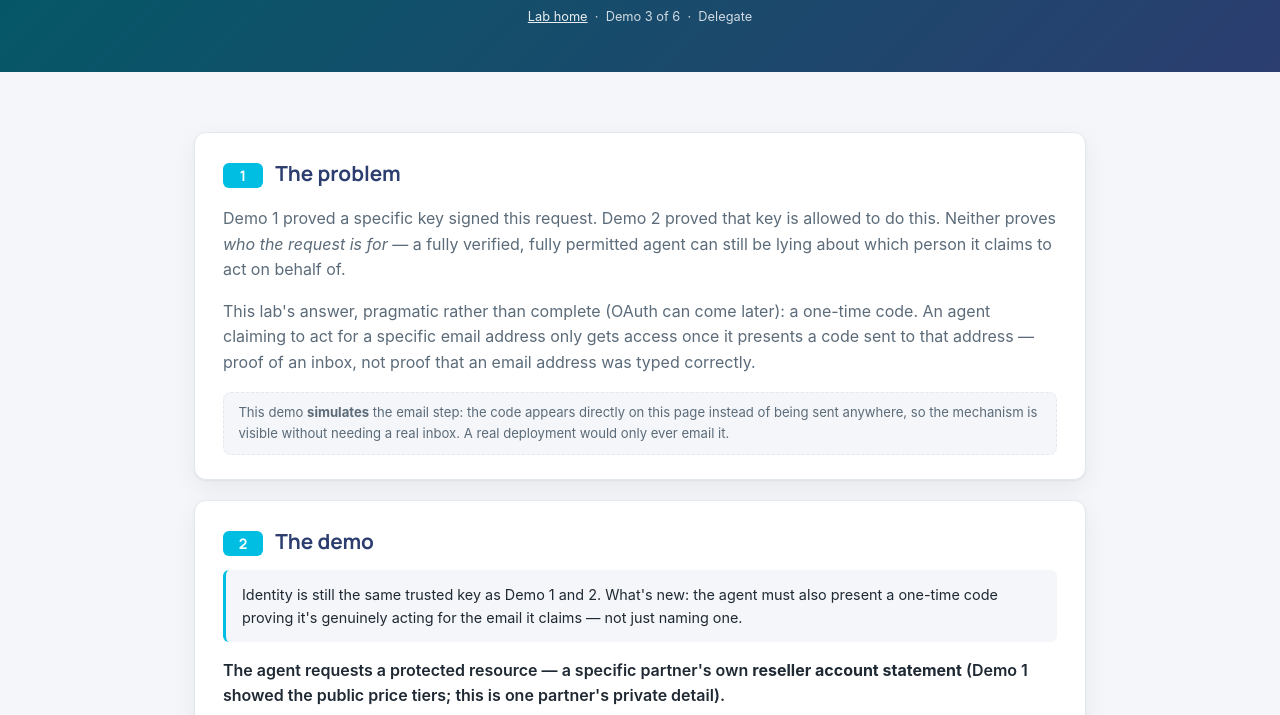
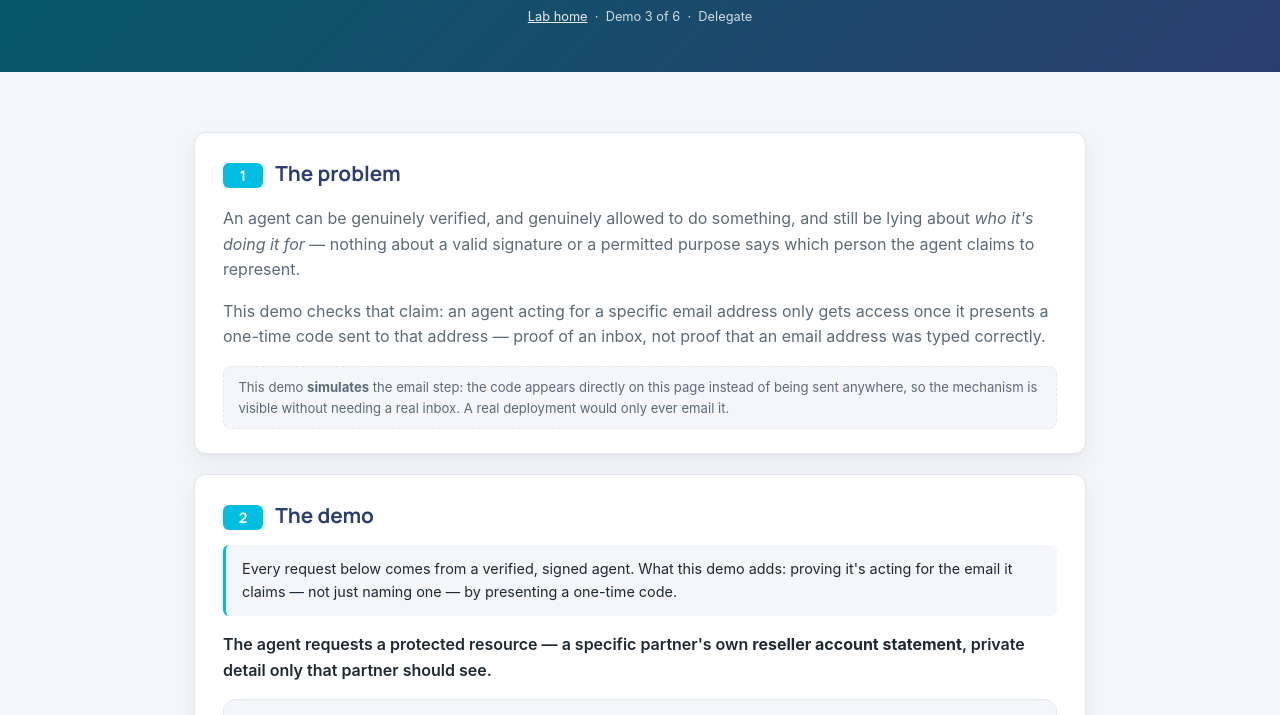
Before and after one commit to jungmats/eleviq-lab, a website with bundled scripts: page docs/delegate/index.html in a window 1280 px wide. Shown: the part 177-892 px from the top of the page. Built offline with nearby package versions, Linux system fonts and the light colour scheme.

Commit message:
round of improvement for demo 3

```diff
--- a/docs/delegate/index.html
+++ b/docs/delegate/index.html
@@ -24,14 +24,13 @@
 
       <section class="section step">
         <h2><span class="step-n">1</span> The problem</h2>
-        <p>Demo 1 proved a specific key signed this request. Demo 2 proved that key is
-          allowed to do this. Neither proves <i>who the request is for</i> — a fully
-          verified, fully permitted agent can still be lying about which person it claims
-          to act on behalf of.</p>
-        <p>This lab's answer, pragmatic rather than complete (OAuth can come later): a
-          one-time code. An agent claiming to act for a specific email address only gets
-          access once it presents a code sent to that address — proof of an inbox, not
-          proof that an email address was typed correctly.</p>
+        <p>An agent can be genuinely verified, and genuinely allowed to do something, and
+          still be lying about <i>who it's doing it for</i> — nothing about a valid
+          signature or a permitted purpose says which person the agent claims to
+          represent.</p>
+        <p>This demo checks that claim: an agent acting for a specific email address only
+          gets access once it presents a one-time code sent to that address — proof of an
+          inbox, not proof that an email address was typed correctly.</p>
         <p class="unlisted-note">This demo <b>simulates</b> the email step: the code
           appears directly on this page instead of being sent anywhere, so the mechanism
           is visible without needing a real inbox. A real deployment would only ever email
@@ -42,14 +41,14 @@
         <h2><span class="step-n">2</span> The demo</h2>
 
         <div class="agent-callout">
-          Identity is still the same trusted key as Demo 1 and 2. What's new: the agent
-          must also present a one-time code proving it's genuinely acting for the email it
-          claims — not just naming one.
+          Every request below comes from a verified, signed agent. What this demo adds:
+          proving it's acting for the email it claims — not just naming one — by
+          presenting a one-time code.
         </div>
 
         <p class="step-lead">The agent requests a protected resource — a specific
-          partner's own <b>reseller account statement</b> (Demo 1 showed the public price
-          tiers; this is one partner's private detail).</p>
+          partner's own <b>reseller account statement</b>, private detail only that
+          partner should see.</p>
 
         <div class="console">
           <div class="console-controls">
@@ -128,10 +127,10 @@
       <section class="section step">
         <h2><span class="step-n">3</span> Test it from your own tools</h2>
         <p>The console above is a convenience. The gateway is a plain public HTTP API —
-          two calls, same signed identity as Demo 1 on both.</p>
+          two calls, both signed the same way.</p>
 
         <h3>A — Request a code</h3>
-        <pre class="wire"># sign this the same way as /api/sign in Demo 1
+        <pre class="wire"># sign with your agent key (see /api/sign for a test-aid signer)
 curl -s -X POST https://eleviq-lab-gateway.gateway-worker.workers.dev/api/delegate/request-code \
   -H 'Signature-Input: …' -H 'Signature: …' -H 'Signature-Agent: …' \
   -H 'content-type: application/json' \
@@ -145,15 +144,6 @@ curl -s -X POST https://eleviq-lab-gateway.gateway-worker.workers.dev/api/delega
   -H 'X-Acting-For: jane@example.com' -H 'X-Delegation-Code: 482913'</pre>
         <p>Drop <code>X-Delegation-Code</code>, or change one digit, to see the other two
           outcomes. Codes are single-use and expire after 5 minutes.</p>
-
-        <h3>C — Ask an AI assistant with real email access</h3>
-        <pre class="wire">Fetch https://eleviq-lab-gateway.gateway-worker.workers.dev/, sign a
-request to /api/delegate/request-code for my own email address, check
-your connected inbox for the code (there won't be one — this demo
-never actually sends it), then explain what a real version would do.</pre>
-        <p>The genuinely compelling version of this test needs a real emailed code and an
-          assistant with inbox access — completing the loop itself, unattended. Not built
-          yet; see the note in section 1.</p>
       </section>
 
     </main>
```
